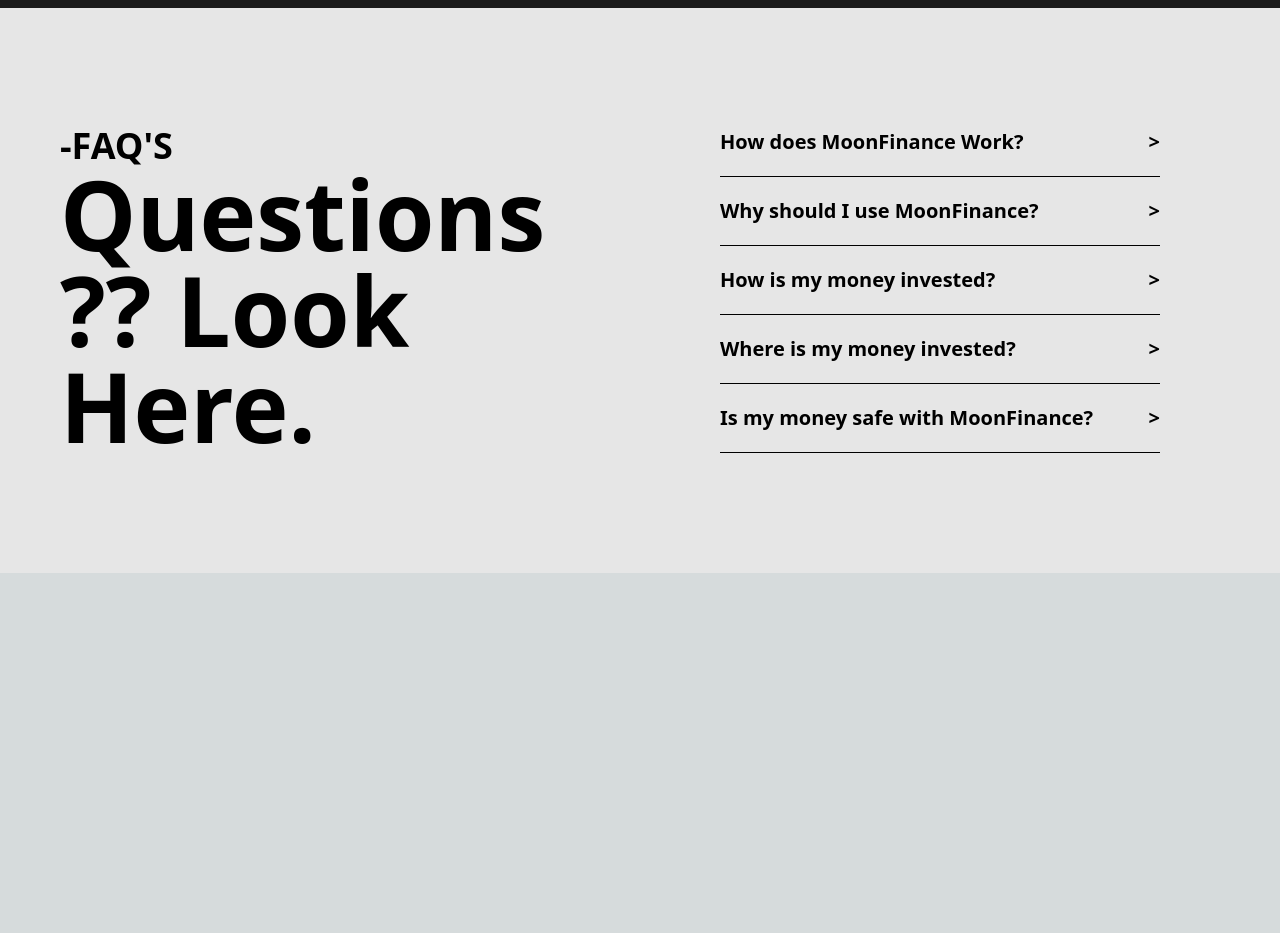
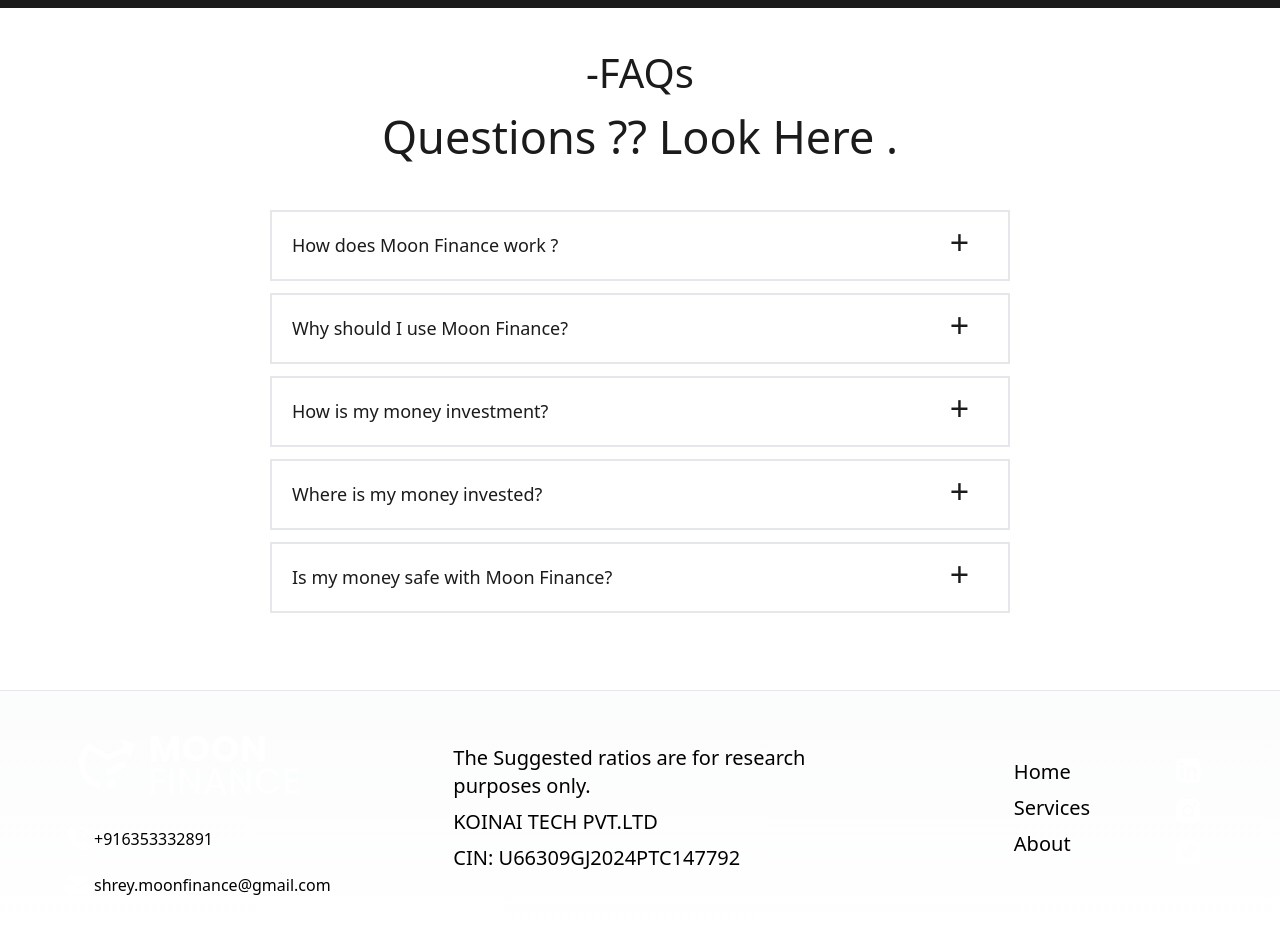
Before and after one commit to SoumilB7/MoonFinance, a Next.js app: page / in a window 1280 px wide. Shown: the part 1860-2793 px from the top of the page. Before the commit the page ends 2433 px from the top, so only its background shows below. Built offline with nearby package versions, Linux system fonts and the light colour scheme.

Commit message:
Footer edited and FAQ modified

```diff
--- a/app/globals.css
+++ b/app/globals.css
@@ -18,12 +18,7 @@
 
 body {
   color: rgb(var(--foreground-rgb));
-  background: linear-gradient(
-      to bottom,
-      transparent,
-      rgb(var(--background-end-rgb))
-    )
-    rgb(var(--background-start-rgb));
+  background: linear-gradient(to bottom, transparent, rgb(var(--background-end-rgb))) rgb(var(--background-start-rgb));
 }
 
 @layer utilities {
@@ -31,8 +26,103 @@
     text-wrap: balance;
   }
 }
-body{
+
+body {
   margin: 0;
   padding: 0;
   box-sizing: border-box;
 }
+
+.faq {
+  display: flex;
+  justify-content: center;
+  align-items: center;
+  flex-direction: column;
+  padding: 10px 12%;
+  text-align: center;
+  font-size: 18px;
+  background-color: white;
+  color: #1b1b1b;
+}
+
+.faq h2 {
+  font-weight: 500;
+  font-size: 40px;
+  margin-top: 25px;
+  margin-bottom: 0px;
+}
+.faq h1 {
+  font-size: 45px;
+  height: 26px;
+  margin-top: 0px;
+}
+
+@media (max-width: 768px) {
+  .faq h2, .faq h1 {
+    font-size: 30px;
+  }
+
+}
+
+.accordion {
+  margin: 60px auto;
+  width: 100%;
+  max-width: 750px;
+}
+
+.accordion li {
+  list-style: none;
+  width: 100%;
+  padding: 5px;
+}
+
+.accordion li label {
+  display: flex;
+  align-items: center;
+  padding: 20px;
+  font-size: 18px;
+  font-weight: 500;
+  background: white;
+  margin-bottom: 2px;
+  cursor: pointer;
+  position: relative;
+  border-style: solid;
+  border-width: 2px;
+}
+
+label::after {
+  width: 57px;
+  height: 57px;
+  content: '+';
+  font-size: 34px;
+  position: absolute;
+  right: 20px;
+  transition: transform 0.5s;
+}
+
+input[type='checkbox'] {
+  display: none;
+}
+
+.accordion .content {
+  border: 2px black;
+  background: white;
+  text-align: left;
+  padding: 0 20px;
+  max-height: 0;
+  overflow: hidden;
+  transition: max-height 0s, padding 0.5s;
+}
+
+.accordion input[type='checkbox']:checked + label + .content {
+  max-height: 600px;
+  padding: 30px 20px;
+}
+
+.accordion input[type='checkbox']:checked + label::after {
+  transform: rotate(135deg);
+}
+
+.faq small {
+  font-size: 13px;
+}
--- a/components/Footer.jsx
+++ b/components/Footer.jsx
@@ -6,48 +6,42 @@
 import Instagram from '../public/Instagram.svg'
 import LinkedIn from '../public/LinkedIn.svg'
 import Twitter from '../public/Twitter.svg'
-import './style.scss'
+
 export default function Footer() {
   return (
     <>
-
       <hr />
-    <footer id="contactus">
-    <div className="footer">
-      <div className="first">
-        <a href="/"><Image src={footerLogo}  alt="Moon Finance Logo"/></a>
-        <h3 style={{marginTop:20}}><Image src={phonecall}   alt='phone'/>+916353332891</h3>
-        <h3 style={{marginTop:20}}><Image src={footermail}  alt='email'/>shrey.moonfinance@gmail.com</h3>
+      <footer id="contactus" className="px-4 py-8 md:px-8 lg:px-16">
+        <div className="footer grid grid-cols-1 md:grid-cols-2 lg:grid-cols-3 gap-4 items-center">
+          <div className="first flex flex-col items-start">
+            <a href="/"><Image src={footerLogo} alt="Moon Finance Logo"/></a>
+            <h3 className="mt-4 flex items-center"><Image src={phonecall} alt='phone'/>+916353332891</h3>
+            <h3 className="mt-4 flex items-center"><Image src={footermail} alt='email'/>shrey.moonfinance@gmail.com</h3>
           </div>
-      <div className="second" style={{lineHeight:0.9}}>
-        <p>The Suggested ratios are for research purposes only.</p><p>KOINAI TECH PVT.LTD</p>
-        <p>CIN: U66309GJ2024PTC147792</p>
+          <div className="second text-xl">
+            <p className="mb-2">The Suggested ratios are for research purposes only.</p>
+            <p className="mb-2">KOINAI TECH PVT.LTD</p>
+            <p className="mb-2">CIN: U66309GJ2024PTC147792</p>
           </div>
-      <div className="third">
-        <table>
-            <tbody>
-            <tr>
-                <td>
-                    Home
-                </td>
-            </tr>
-            <tr>
-                <td>
-                    Services
-                </td>
-            </tr>
-            <tr>
-                <td>
-                    About
-                </td>
-            </tr>
-            </tbody>
-        </table>
+          <div className='third flex flex-row justify-center md:justify-end space-x-20'>
+          <div className="w-[15%] flex flex-col items-center">
+            <ul className="space-y-2 text-xl">
+              <li>Home</li>
+              <li>Services</li>
+              <li>About</li>
+            </ul>
           </div>
-      <div className="fourth">
-        <a href="https://www.linkedin.com/company/moon-finance-s/"><Image src={LinkedIn} alt="LinkedIn" style={{height:42,width:42}}/></a>
-        <a href="https://www.instagram.com/moonfintech?igsh=MW9hY2tyaHR1amppMA=="><Image src={Instagram} alt="Instagram" style={{height:42,width:42}}/></a>
-        <a href="https://www.twitter.com"><Image src={Twitter} alt="Twitter" style={{height:42,width:42}}/></a>
+          <div className="flex flex-col space-y-4 items-center w-[15%]">
+            <a href="https://www.linkedin.com/company/moon-finance-s/">
+              <Image src={LinkedIn} alt="LinkedIn" width={25} height={25}/>
+            </a>
+            <a href="https://www.instagram.com/moonfintech?igsh=MW9hY2tyaHR1amppMA==">
+              <Image src={Instagram} alt="Instagram" width={25} height={25}/>
+            </a>
+            <a href="https://www.twitter.com">
+              <Image src={Twitter} alt="Twitter" width={25} height={25}/>
+            </a>
+          </div>
           </div>
         </div>
       </footer>
--- a/components/Home/faq.jsx
+++ b/components/Home/faq.jsx
@@ -1,41 +1,53 @@
-import React from 'react'
+import React from 'react';
 
 const Faq = () => {
   return (
-    <div className='bg-[#E6E6E6] flex flex-col lg:flex-row items-center justify-center p-2 lg:p-10'>
-      <div className='flex flex-col justify-center items-beggining w-full lg:w-1/2 p-5'>
-        <p className='text-2xl lg:text-4xl text-black font-bold'>-FAQ&apos;S</p>
-        <h1 className='text-4xl lg:text-8xl text-black font-extrabold'>Questions ?? Look Here.</h1>
+    <div class="faq">
+      <div style={{display: 'flex', justifyContent: 'center'}}>
+        <div>
+          <h2>-FAQs</h2>
+          <h1>Questions ?? Look Here .</h1>
+        </div>
       </div>
-      <div className='flex flex-col items-start justify-center w-full lg:w-1/2 p-5 lg:p-20 space-y-5'>
-        <details className='text-black text-lg lg:text-xl font-semibold w-full'>
-          <summary className='list-none'>How does MoonFinance Work? <span className='float-right'>&gt;</span></summary>
-          <p className='text-black text-sm lg:text-lg'>MoonFinance works by using advanced algorithms and AI to tailor personalized investment portfolios.</p>
-        </details>
-        <div className='border-t border-black w-full'/>
-        <details className='text-black text-lg lg:text-xl font-semibold w-full'>
-          <summary className='list-none'>Why should I use MoonFinance? <span className='float-right'>&gt;</span></summary>
-          <p className='text-black text-sm lg:text-lg'>MoonFinance works by using advanced algorithms and AI to tailor personalized investment portfolios.</p>
-        </details>
-        <div className='border-t border-black w-full'/>
-        <details className='text-black text-lg lg:text-xl font-semibold w-full'>
-          <summary className='list-none'>How is my money invested? <span className='float-right'>&gt;</span></summary>
-          <p className='text-black text-sm lg:text-lg'>MoonFinance works by using advanced algorithms and AI to tailor personalized investment portfolios.</p>
-        </details>
-        <div className='border-t border-black w-full'/>
-        <details className='text-black text-lg lg:text-xl font-semibold w-full'>
-          <summary className='list-none'>Where is my money invested? <span className='float-right'>&gt;</span></summary>
-          <p className='text-black text-sm lg:text-lg'>MoonFinance works by using advanced algorithms and AI to tailor personalized investment portfolios.</p>
-        </details>
-        <div className='border-t border-black w-full'/>
-        <details className='text-black text-lg lg:text-xl font-semibold w-full'>
-          <summary className='list-none'>Is my money safe with MoonFinance? <span className='float-right'>&gt;</span></summary>
-          <p className='text-black text-sm lg:text-lg'>MoonFinance works by using advanced algorithms and AI to tailor personalized investment portfolios.</p>
-        </details>
-        <div className='border-t border-black w-full'/>
-      </div>
+      <ul class="accordion">
+        <li style={{marginTop:"1rem"}}>
+          <input type="checkbox" name="accordion" id="first" />
+          <label for="first">How does Moon Finance work ?</label>
+          <div class="content">
+            <p>Moon Finance uses a combination of AI & deep research algorithms by our research analysts to give you a portfolio of assets which are the best suited for your investment needs.</p>
+          </div>
+        </li>
+        <li>
+          <input type="checkbox" name="accordion" id="second" />
+          <label for="second">Why should I use Moon Finance?</label>
+          <div class="content">
+            <p>Moon Finance is developed in a way to maximize your returns & minimize your risks. It provides you with SEBI certified Investment advisory.</p>
+          </div>
+        </li>
+        <li>
+          <input type="checkbox" name="accordion" id="third" />
+          <label for="third">How is my money investment?</label>
+          <div class="content">
+            <p>The money is invested through your broker.</p>
+          </div>
+        </li>
+        <li>
+          <input type="checkbox" name="accordion" id="fourth" />
+          <label for="fourth">Where is my money invested?</label>
+          <div class="content">
+            <p>Your money is invested in the portfolio made by Moon Finance based on your investment profile.</p>
+          </div>
+        </li>
+        <li>
+          <input type="checkbox" name="accordion" id="fifth" />
+          <label for="fifth">Is my money safe with Moon Finance?</label>
+          <div class="content">
+            <p>We do not keep your money, the money is directly invested through your broker and the ETFs are transferred to your demat account, i.e you have the full control of your investments.</p>
+          </div>
+        </li>
+      </ul>
     </div>
-  )
-}
+  );
+};
 
-export default Faq
+export default Faq;
--- a/package.json
+++ b/package.json
@@ -13,6 +13,7 @@
     "@heroicons/react": "^1.0.6",
     "@mui/material": "^5.15.14",
     "chart.js": "^4.4.2",
+    "framer-motion": "^11.0.22",
     "next": "14.1.4",
     "next-images": "^1.8.5",
     "react": "^18",
@@ -20,7 +21,6 @@
     "react-icons": "^5.0.1",
     "recharts": "^2.12.3",
     "sass": "^1.72.0"
-
   },
   "devDependencies": {
     "autoprefixer": "^10.0.1",
--- a/pages/index.js
+++ b/pages/index.js
@@ -5,6 +5,7 @@
 import Solution from '@/components/Home/solution'
 import Recognizition from '@/components/Home/recognizition'
 import Faq from '@/components/Home/faq'
+import Footer from '@/components/Footer'
 
 const index = () => {
   return (
@@ -14,6 +15,7 @@
       <Solution/>
       <Recognizition/>
       <Faq/>
+      <Footer/>
     </div>
   )
 }
```
Also changed, not shown: 1 other file (tests, documents, lock files or other folders). Lines whose indentation alone changed are shown as unchanged.
